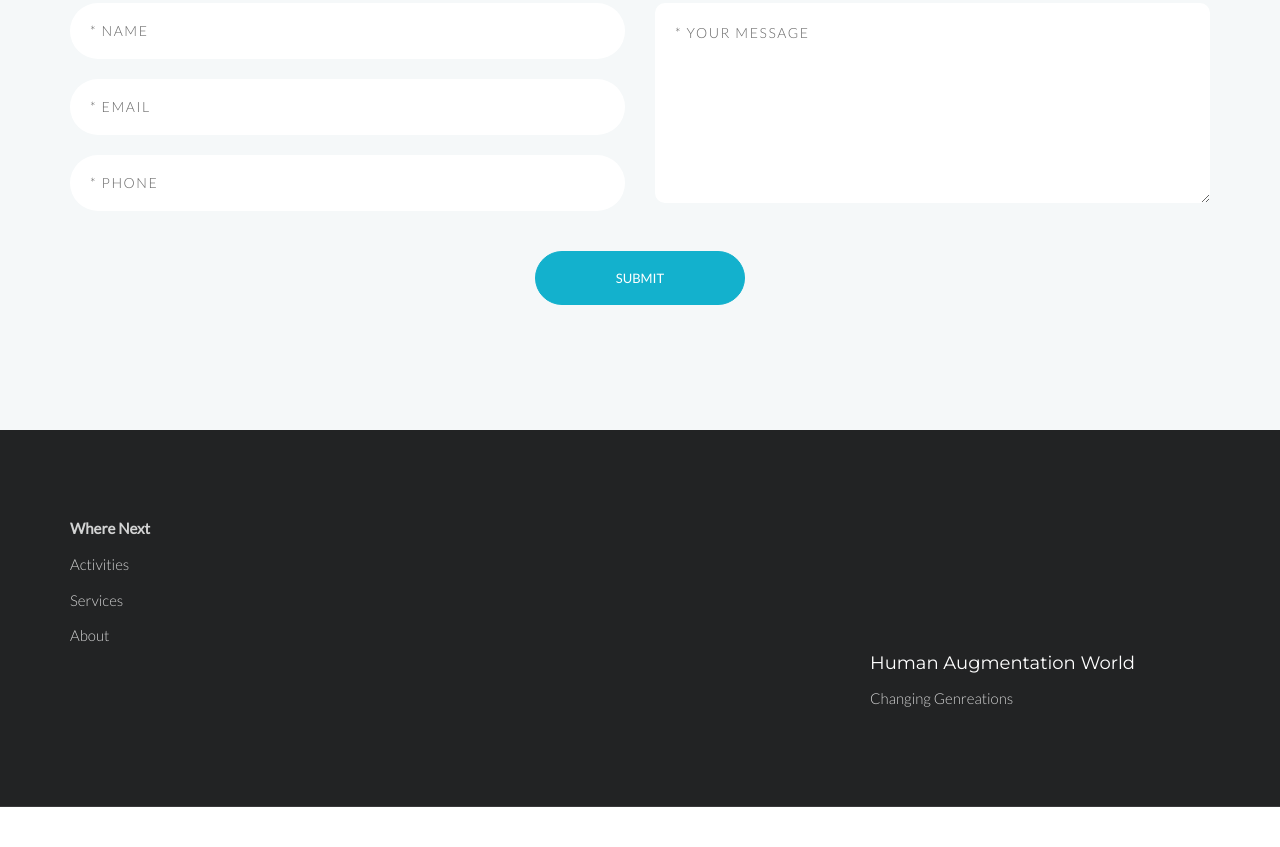
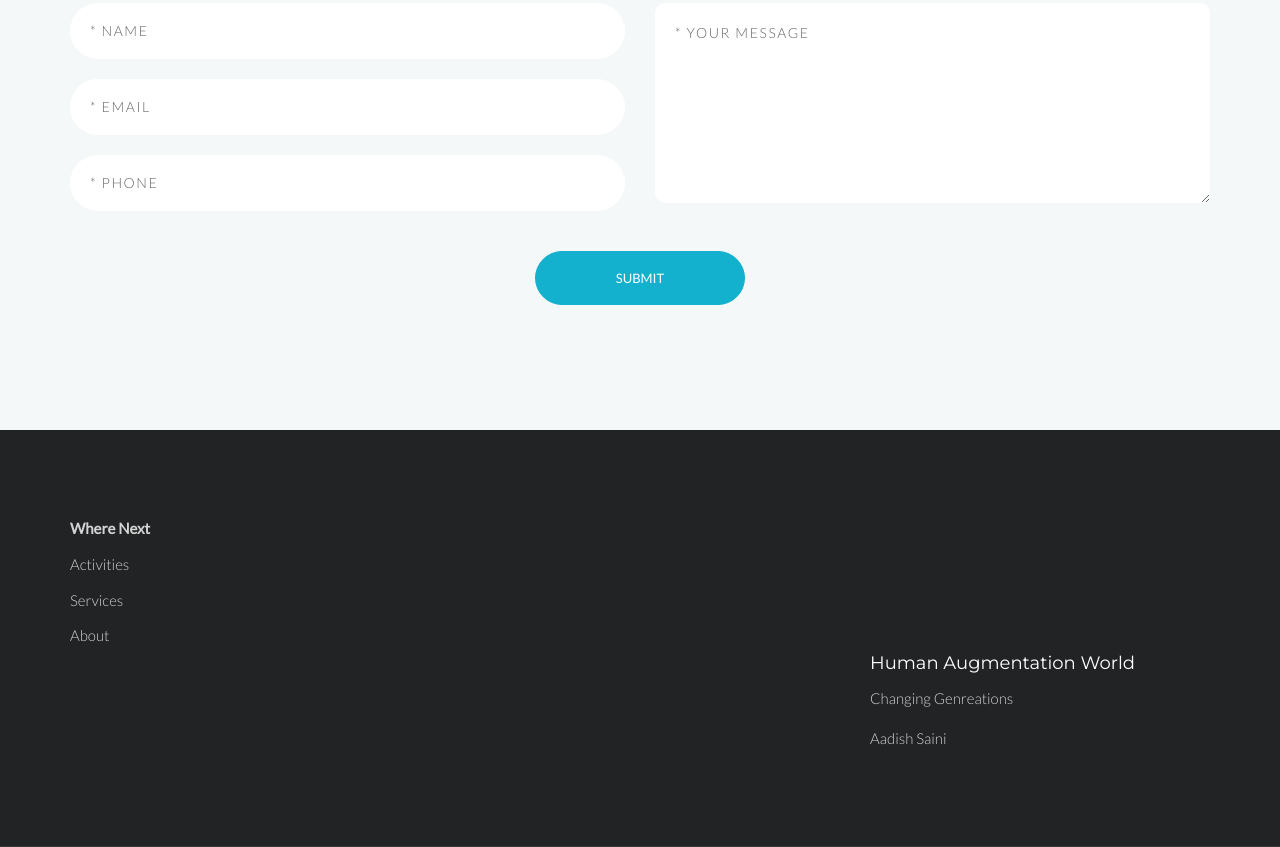
Before and after one commit to AadishSaini/Hovering-Web-Ninjas, a plain HTML site: page index.html in a window 1280 px wide. Shown: the part 4032-4879 px from the top of the page. Before the commit the page ends 4839 px from the top, so only its background shows below. Drawn offline with Linux system fonts and the light colour scheme; some packages are replaced by stand-ins of ours.

Commit message:
Update index.html

```diff
--- a/index.html
+++ b/index.html
@@ -423,6 +423,7 @@
                         <div style="padding-left: 800px;">
                             <h3 class="g-font-size-18--xs g-color--white">Human Augmentation World</h3>
                             <p class="g-color--white-opacity">Changing Genreations<br></p>
+                            <p class="g-color--white-opacity">Aadish Saini<br></p>
 
                         </div>
                     </div>
```
